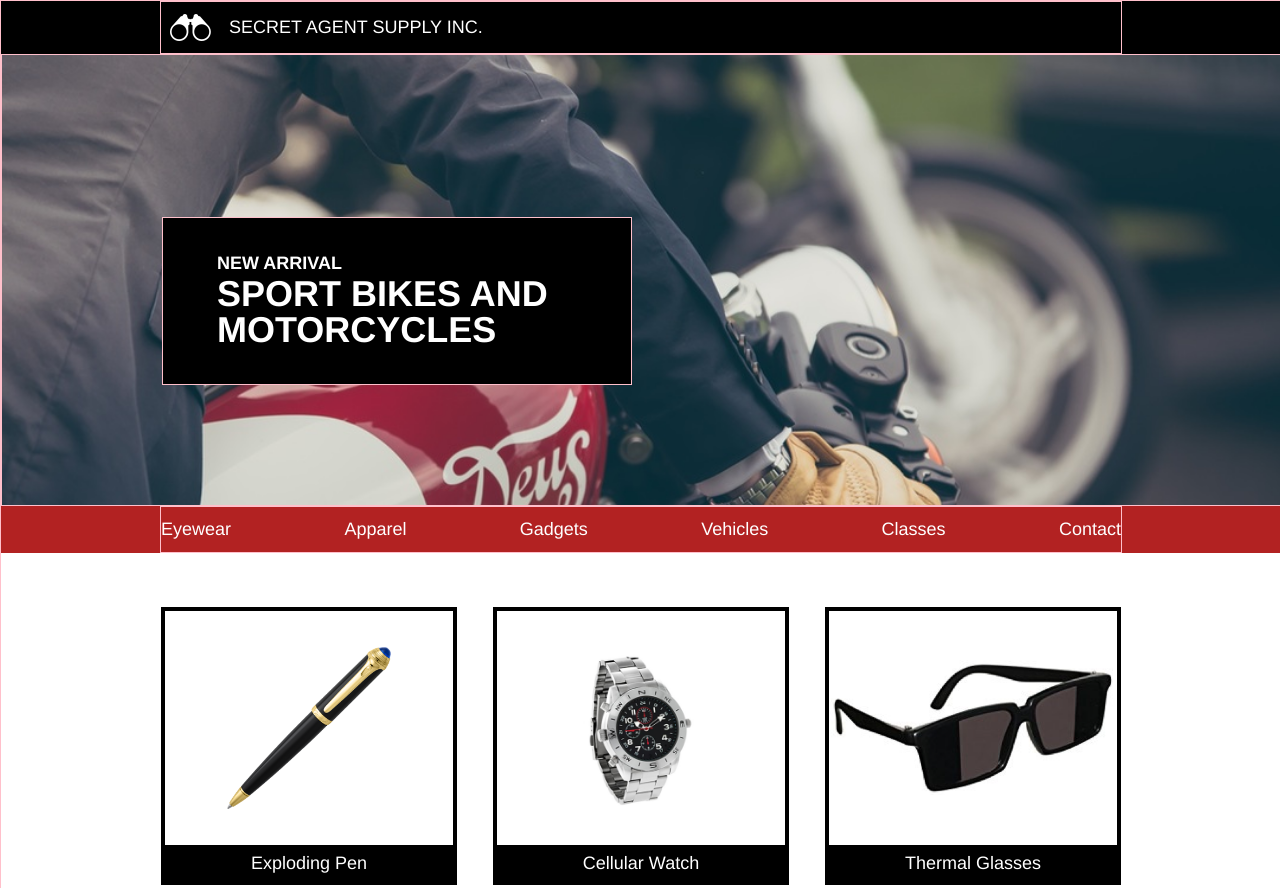
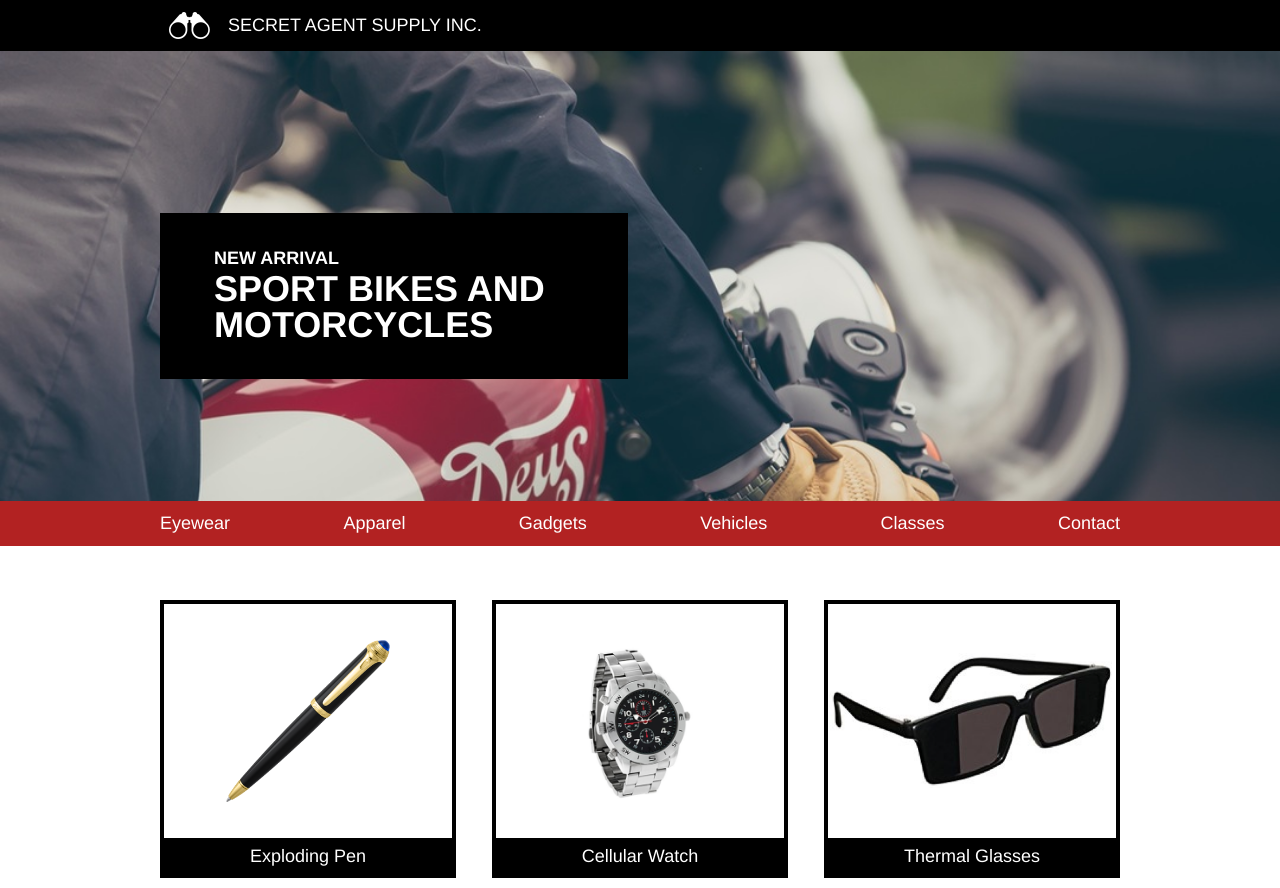
Before and after one commit to ssponagle/SecretAgentSupply, a plain HTML site: page index.html in a window 1280 px wide. Shown: the top 888 px of the page. Drawn offline with Linux system fonts and the light colour scheme.

Commit message:
Removing test borders

```diff
--- a/resources/css/style.css
+++ b/resources/css/style.css
@@ -6,8 +6,6 @@ html {
 body {
   font-family: Helvetica;
   width: 100%;
-  /*FOR TESTING*/
-  border: 1px solid pink;
 }
 
 /*Class container spans the whole width of the page*/
@@ -44,8 +42,6 @@ header {
   background-color: black;
   display: flex;
   align-items: center;
-  /*FOR TESTING*/
-  border: 1px solid pink;
 }
 
 header img {
@@ -66,8 +62,6 @@ header h4 {
   background-image: url("../images/moto.jpeg");
   background-size: cover;
   display: flex;
-  /*FOR TESTING*/
-  border: 1px solid pink;
 
 }
 
@@ -77,8 +71,6 @@ header h4 {
   width: 20rem;
   margin-top: 9rem;
   padding: 2rem 3rem;
-  /*FOR TESTING*/
-  border: 1px solid pink;
 }
 
 #banner .text h4,h1 {
@@ -103,8 +95,6 @@ li.mobile {
 
 nav {
   background-color: firebrick;
-  /*FOR TESTING*/
-  border: 1px solid pink;
 }
 
 nav ul {
```
